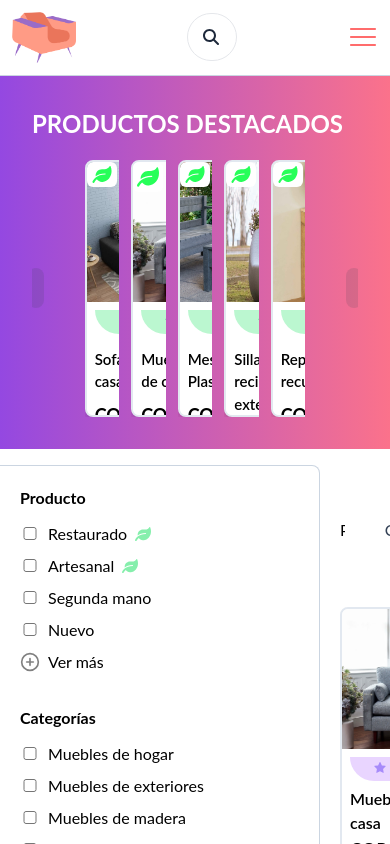
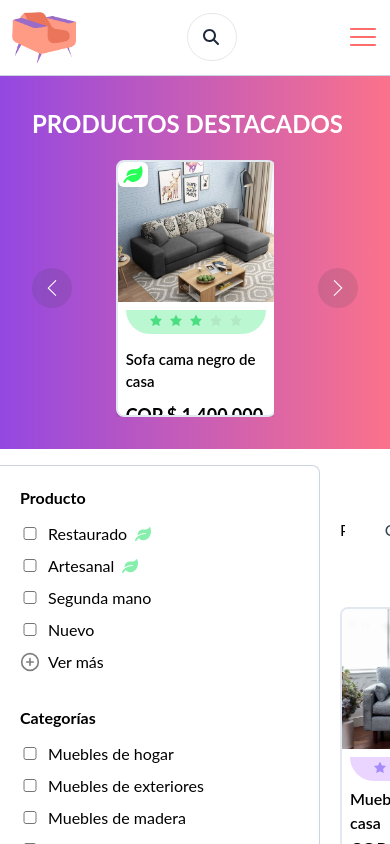
Before and after one commit to plantnt/reactmate, a React (Vite) app: page / in a window 390 px wide. Shown: the top 844 px of the page. Built offline with nearby package versions, Linux system fonts and the light colour scheme; no server answers.

Commit message:
modified:   src/pages/Featured.tsx

```diff
--- a/src/pages/Featured.tsx
+++ b/src/pages/Featured.tsx
@@ -11,8 +11,7 @@ export default function FeaturedProducts(){
     <>
       <div className="w-full bg-gradient-to-r from-[#9448e1] to-[#fb728b] min-h-[250px] mb-4 p-8">
           <h1 className="text-white text-2xl pb-5 font-bold antialiased">PRODUCTOS DESTACADOS</h1>
-
-    <div className="flex gap-3 justify-center">
+          <div className="sm:flex hidden gap-3 justify-center">
             <div className="pr-8 flex justify-center items-center">
               <button className="bg-gray-700 bg-opacity-15 rounded-full h-10 w-10 p-2 flex justify-center items-center text-white hover:bg-opacity-40 ease-in-out duration-1000">
                 <SlArrowLeft />
@@ -28,7 +27,20 @@ export default function FeaturedProducts(){
                 <SlArrowRight/>
               </button>
             </div>
+          </div>
 
+          <div className="sm:hidden flex gap-3 justify-center">
+            <div className="pr-8 flex justify-center items-center">
+              <button className="bg-gray-700 bg-opacity-15 rounded-full h-10 w-10 p-2 flex justify-center items-center text-white hover:bg-opacity-40 ease-in-out duration-1000">
+                <SlArrowLeft />
+              </button>
+            </div>
+            <Card1/>
+            <div className="pl-8 flex justify-center items-center">
+              <button className="bg-gray-700 bg-opacity-15 rounded-full h-10 w-10 p-2 flex justify-center items-center text-white hover:bg-opacity-40 ease-in-out duration-1000">
+                <SlArrowRight/>
+              </button>
+            </div>
           </div>
       </div>
     </>
```
Lines whose indentation alone changed are shown as unchanged.
